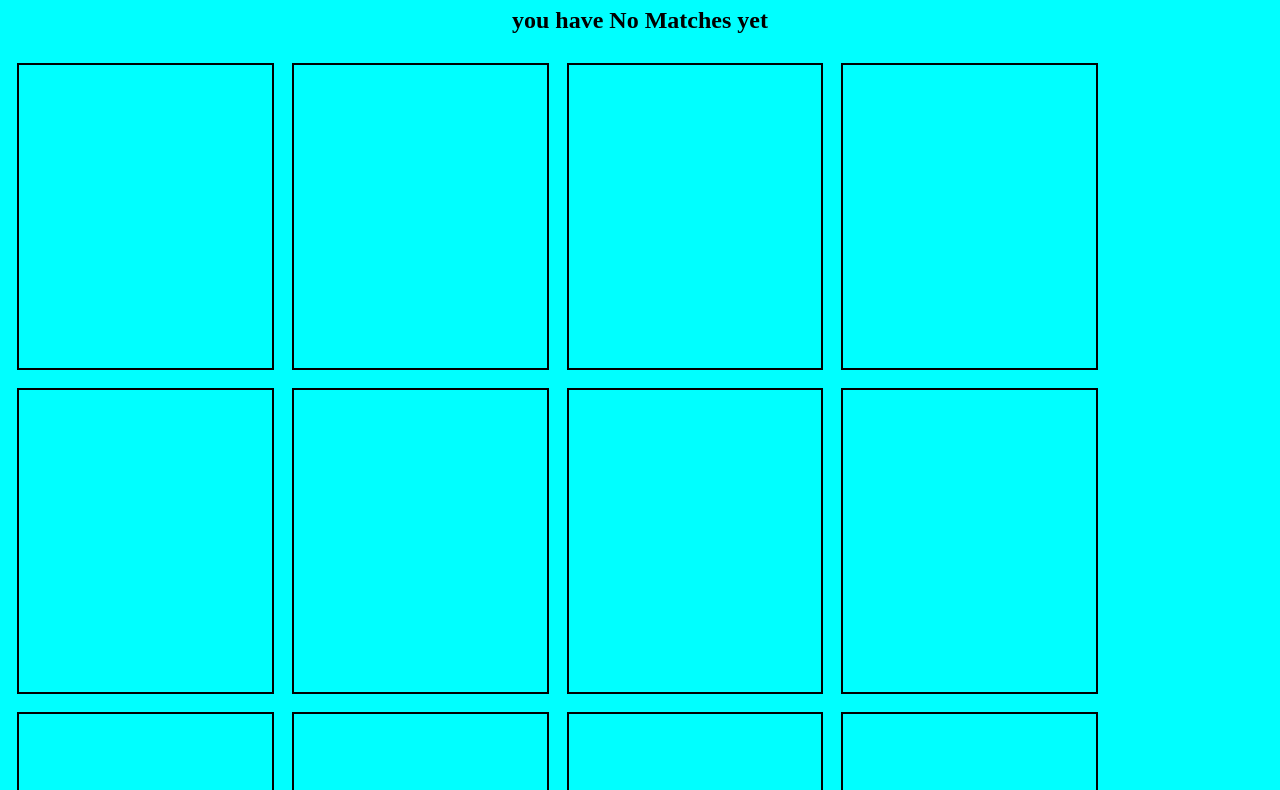
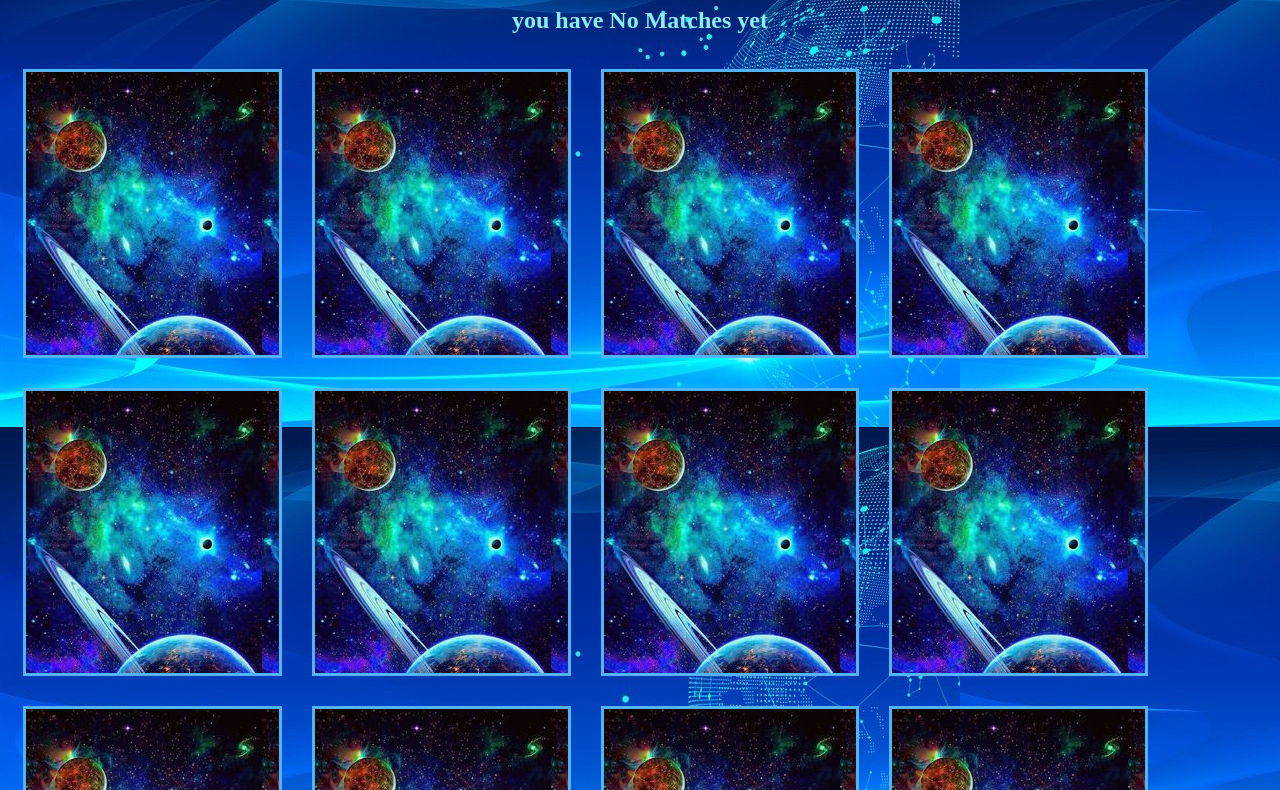
Before and after one commit to narimenmokrani1/Memory-Game, a plain HTML site: page index.html in a window 1280 px wide. Shown: the part 73-863 px from the top of the page. Drawn offline with Linux system fonts and the light colour scheme.

Commit message:
added some images

```diff
--- a/style.css
+++ b/style.css
@@ -1,11 +1,12 @@
 body {
-	background-color: aqua;
+	background-image: url(./GAME_IMAGES/world.jpeg);
 }
 
 h1,
 h2 {
 	display: flex;
 	justify-content: center;
+    color: rgb(139, 238, 245);
 }
 
 .game-container {
@@ -13,14 +14,17 @@ h2 {
 	flex-wrap: wrap;
 }
 .card {
-	justify-content: center;
+
 	padding: 10%;
-	border: 2px solid black;
-	margin: 9px;
-    height: 50px;
+	border: 3px solid rgb(83, 180, 245);
+	margin: 15px;
+    height: 30px;
+    background-image: url("./game_images/back-image.jpeg");
+}
 
-}
 .buttons {
 	display: flex;
 	justify-content: space-around;
+    border: none;
+
 }
```
Also changed, not shown: GAME_IMAGES/back-image.jpeg (added), GAME_IMAGES/world.jpeg (added).
